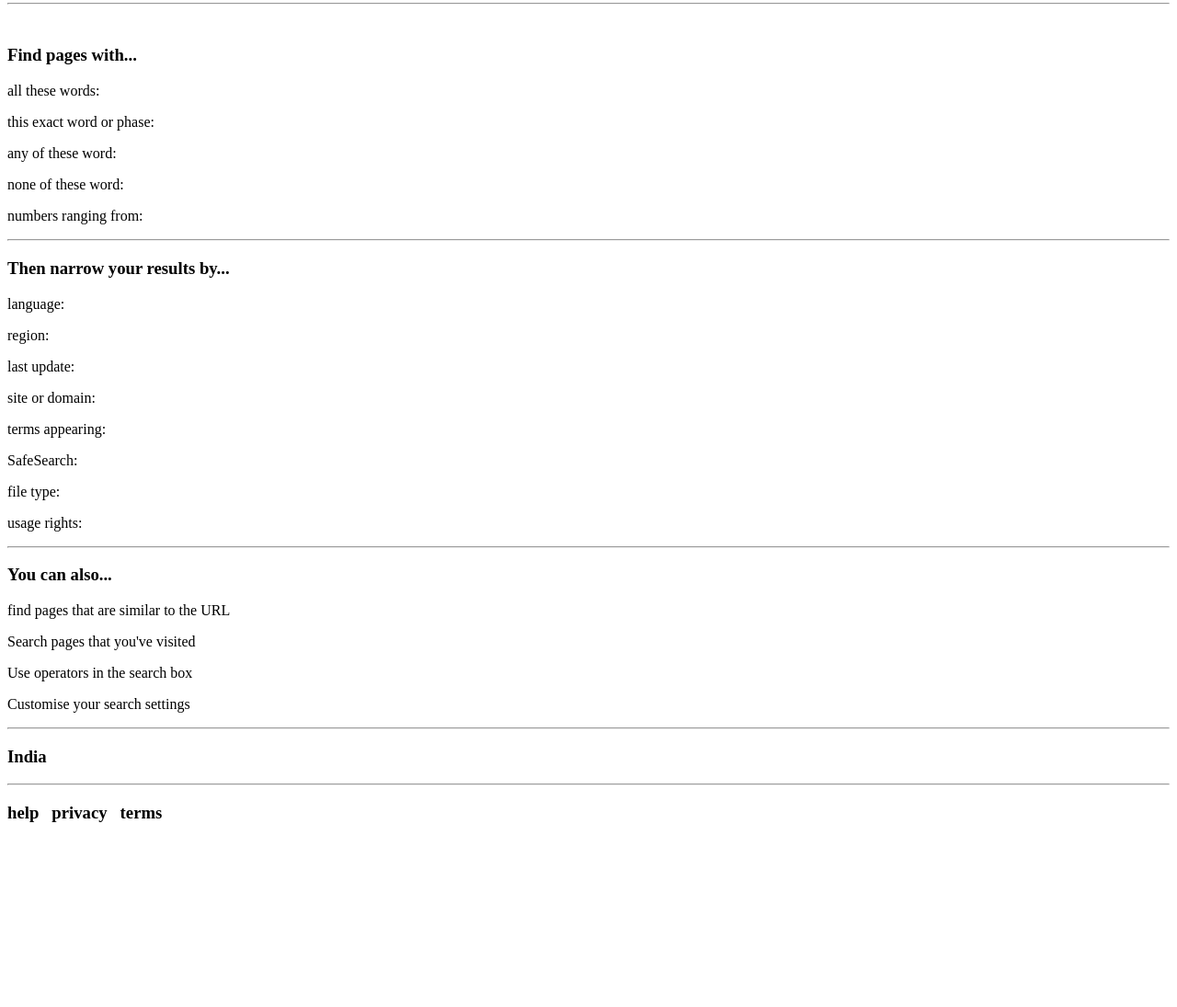
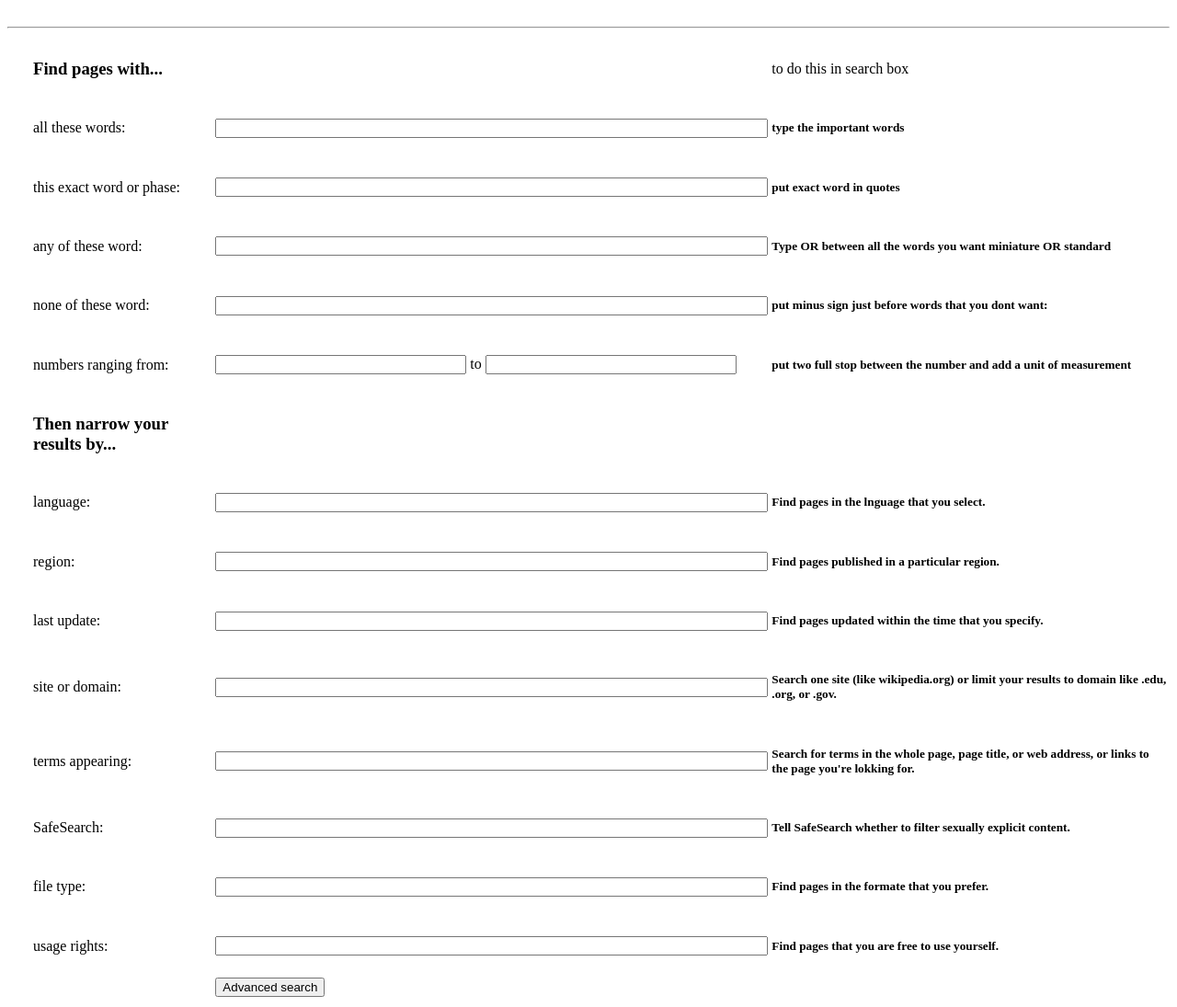
Before and after one commit to Riyapatel1224/projects, a plain HTML site: page advance_search.html in a window 1280 px wide. Shown: the part 149-1244 px from the top of the page at 92% size. Before the commit the page ends 1071 px from the top, so only its background shows below. Drawn offline with Linux system fonts and the light colour scheme.

Commit message:
added htmladded htmladded html

```diff
--- a/advance_search.html
+++ b/advance_search.html
@@ -4,53 +4,234 @@
     <meta charset="UTF-8">
     <meta http-equiv="X-UA-Compatible" content="IE=edge">
     <meta name="viewport" content="width=device-width, initial-scale=1.0">
-    <title>advance search</title>
+    <title>google advance search</title>
+
+    <style>
+       .space {
+    padding-left: 25px;
+       }
+    </style>
 </head>
 <body>
-    <h2><a href="index in html">Google</a></h2>
-    <br>
-    <h2>Advanced search</h2>
-    <hr>
-    <br>
-     <table>
-        <tr>
-            <h3>Find pages with...</h3>
-            <p>all these words:</p>
-            <p>this exact word or phase:</p>
-            <p>any of these word:</p>
-            <p>none of these word:</p>
-            <p>numbers ranging from:</p>
-        </tr>
+
+    <table class="space">
+       <tr>
+        <h2><a href="index in html">Google</a></h2>
+       </tr>
+
+       <tr>
+
+        <br>
+        <h2 class="space">Advanced search</h2>
+        <br>
         <hr>
 
-        <tr>
-            <h3>Then narrow your results by...</h3>
-            <p>language:</p>
-            <p>region:</p>
-            <p>last update:</p>
-            <p>site or domain:</p>
-            <p>terms appearing:</p>
-            <p>SafeSearch:</p>
-            <p>file type:</p>
-            <p>usage rights:</p>
-        </tr>
-        <hr>
+       </tr>
+
 
         <tr>
-            <h3>You can also...</h3>
-            <p>find pages that are similar to the URL</p>
-            <p>Search pages that you've visited</p>
-            <p>Use operators in the search box</p>
-            <p>Customise your search settings</p>
+            <td>
+                <h3>Find pages with...</h3>
+            </td>
+            <td></td>
+            <td>
+                <p> to do this in search box</p>
+            </td>
         </tr>
-        <hr>
-        <h3>India</h3>
-        <hr>
 
-        <h3>help &nbsp;  privacy &nbsp;   terms</h3>
+        <tr>
+            <td>
+                <p>all these words:</p>
+            </td>
+            <td class="box">
+                <input type="text" size="72px">
+            </td>
+            <td>
+                <h5>type the important words</h5>
+            </td>
+        </tr>
+
+        <tr>
+            <td>
+                <p>this exact word or phase:</p>
+            </td>
+            <td >
+                <input type="text"  size="72px">
+            </td>
+            <td>
+                <h5>put exact word in quotes</h5>
+            </td>
+        </tr>
+
+        <tr>
+            <td>
+                <p>any of these word:</p>
+            </td>
+            <td>
+                <input type="text" size="72px">
+            </td>
+            <td>
+                <h5>Type OR between all the words you want miniature OR standard</h5>
+            </td>
+        </tr>
+
+        <tr>
+            <td>
+                <p>none of these word:</p>
+            </td>
+            <td>
+                <input type="text" size="72px">
+            </td>
+            <td>
+                <h5>
+                    put minus sign just before words that you dont want:
+                </h5>
+            </td>
+        </tr>
+
+        <tr>
+            <td>
+                <p>numbers ranging from:</p>
+            </td>
+            <td>
+                <input type="text" size="31px"> to <input type="text" size="31px">
+            </td>
+            <td>
+                <h5>put two full stop between the number and add a unit of measurement</h5>
+            </td>
+
+        </tr>
+        <tr>
+
+
+            <td>
+
+                <h3>Then narrow your results by...</h3>
+            </td>
+
+        </tr>
+
+        <tr>
+            <td>
+                <p>language:</p>
+            </td>
+            <td>
+                <input type="text" size="72px">
+            </td>
+            <td>
+                <h5>
+                    Find pages in the lnguage that you select.
+                </h5>
+            </td>
+        </tr>
+
+        <tr>
+            <td>
+                <p>region:</p>
+            </td>
+            <td>
+                <input type="text" size="72px">
+            </td>
+            <td>
+            <h5>
+                Find pages published in a particular region.
+            </h5>
+        </td>
+        </tr>
+
+        <tr>
+            <td>
+                <p>last update:</p>
+            </td>
+            <td>
+                <input type="text" size="72px">
+            </td>
+            <td>
+                <h5>
+                    Find pages updated within the time that you specify.
+                </h5>
+            </td>
+
+        </tr>
+
+        <tr>
+            <td>
+                <p>site or domain:</p>
+            </td>
+            <td>
+                <input type="text" size="72px">
+            </td>
+            <td>
+                <h5>
+                    Search one site (like wikipedia.org) or limit your results to domain like .edu, .org, or .gov.
+                </h5>
+            </td>
+        </tr>
+
+        <tr>
+            <td>
+                <p>terms appearing:</p>
+            </td>
+            <td>
+                <input type="text" size="72px">
+            </td>
+            <td>
+                <h5>
+                    Search for terms in the whole page, page title, or web address, or links to the page you're lokking for.
+                </h5>
+            </td>
+        </tr>
+
+        <tr>
+            <td>
+                <p>SafeSearch:</p>
+            </td>
+            <td>
+                <input type="text" size="72px">
+            </td>
+            <td>
+                <h5>
+                    Tell SafeSearch whether to filter sexually explicit content.
+                </h5>
+            </td>
+        </tr>
+
+        <tr>
+            <td>
+                <p>file type:</p>
+            </td>
+            <td>
+                <input type="text" size="72px">
+            </td>
+            <td>
+                <h5>
+                    Find pages in the formate that you prefer.
+                </h5>
+            </td>
+        </tr>
+
+        <tr>
+            <td>
+                <p>usage rights:</p>
+            </td>
+            <td>
+                <input type="text" size="72px">
+            </td>
+            <td>
+                <h5>
+                    Find pages that you are free to use yourself.
+                </h5>
+            </td>
+        </tr>
+        <tr>
+            <td></td>
+            <td>
+                <button>Advanced search</button>
+            </td>
+        </tr>
+
 
      </table>
 
-
 </body>
 </html>
```
